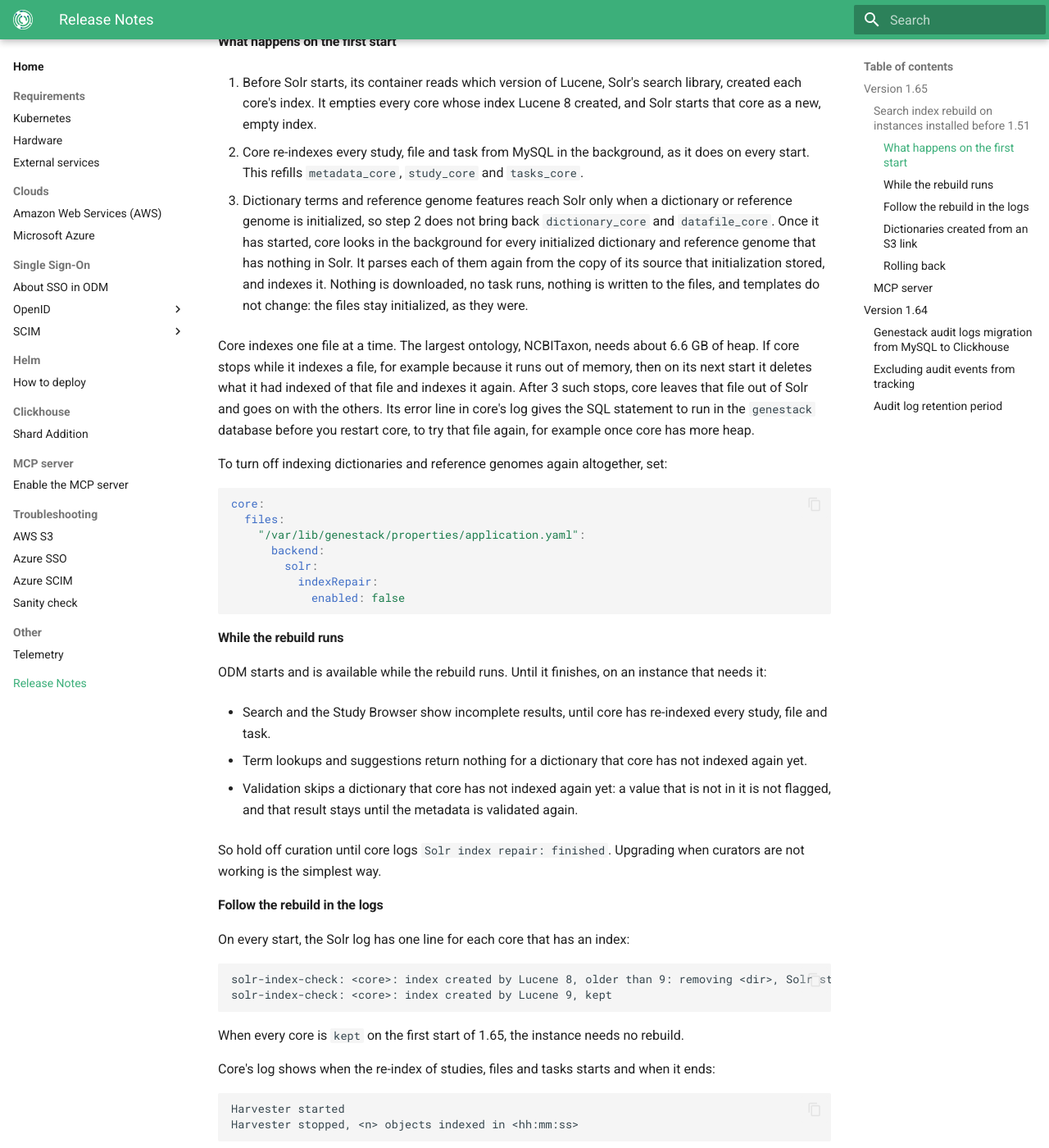
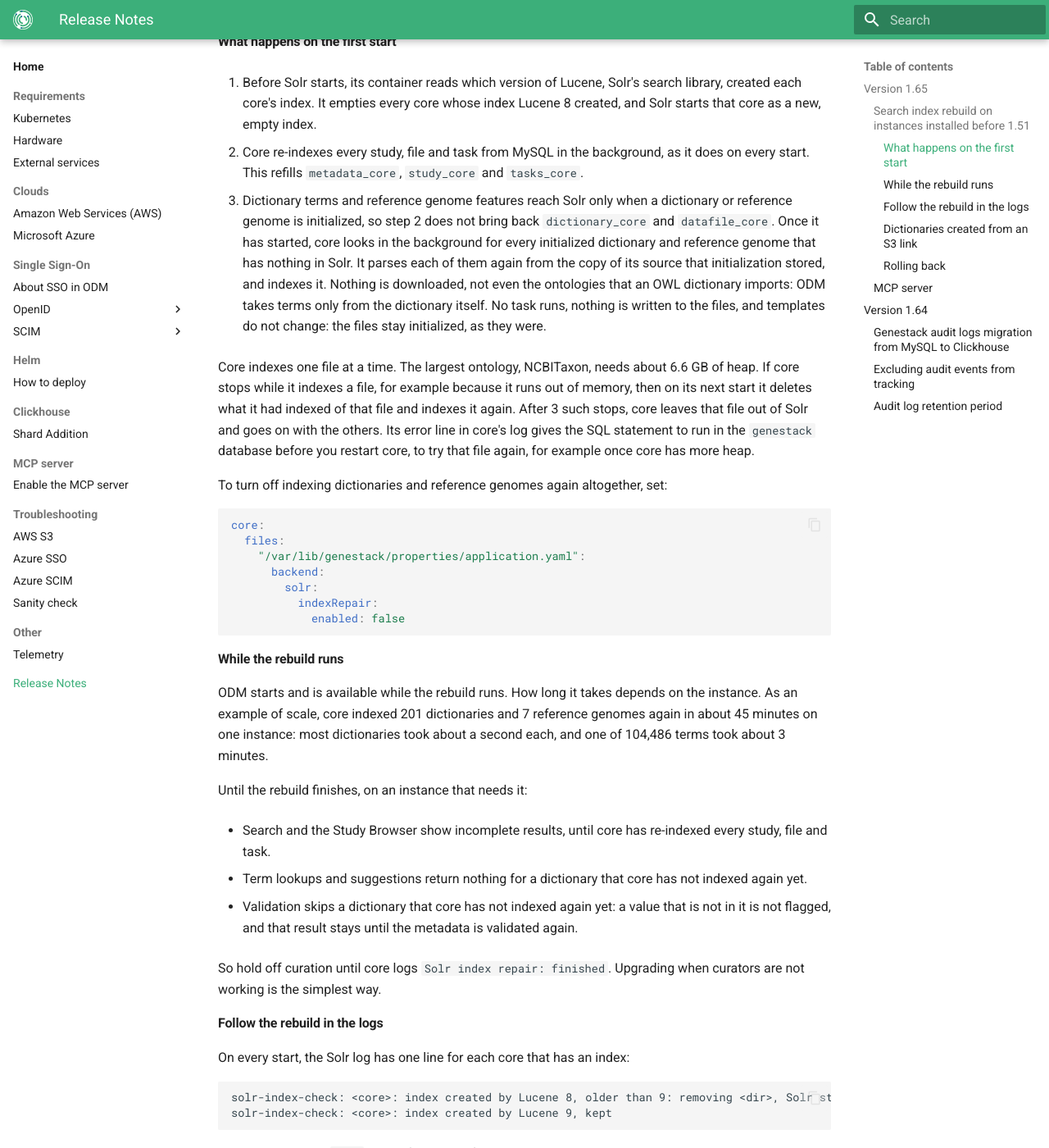
Before and after one commit to genestack/admin-docs, an MkDocs documentation site: the page built from docs/home/release-notes.md, in a window 1280 px wide and 1400 px high, scrolled down 751 px. Shown: the whole window at 82% size. Built offline with MkDocs 1.6.1 and Material for MkDocs 9.7.7, drawn with Linux system fonts in a browser that asks for light colours; the version menu is left out; some of the changed text lies outside the part shown.

Commit message:
ODM-13919: What the rebuild on a real backup showed
On the demo instance's backup, core indexed 201 dictionaries and 7
reference genomes again in about 45 minutes, which the notes now give as an
example of scale. An OWL dictionary's imports are not downloaded either:
core indexes only the dictionary's own terms, and logs each import it skips.

Co-Authored-By: Claude Opus 5.5 <noreply@anthropic.com>

````diff
--- a/docs/home/release-notes.md
+++ b/docs/home/release-notes.md
@@ -32,9 +32,9 @@ log says on the first start, as [Follow the rebuild in the logs](#follow-the-reb
 3. Dictionary terms and reference genome features reach Solr only when a dictionary or reference genome is
    initialized, so step 2 does not bring back `dictionary_core` and `datafile_core`. Once it has started, core looks
    in the background for every initialized dictionary and reference genome that has nothing in Solr. It parses each
-   of them again from the copy of its source that initialization stored, and indexes it. Nothing is downloaded, no
-   task runs, nothing is written to the files, and templates do not change: the files stay initialized, as they
-   were.
+   of them again from the copy of its source that initialization stored, and indexes it. Nothing is downloaded,
+   not even the ontologies that an OWL dictionary imports: ODM takes terms only from the dictionary itself. No task
+   runs, nothing is written to the files, and templates do not change: the files stay initialized, as they were.
 
 Core indexes one file at a time. The largest ontology, NCBITaxon, needs about 6.6 GB of heap. If core stops while it
 indexes a file, for example because it runs out of memory, then on its next start it deletes what it had indexed of
@@ -56,7 +56,11 @@ core:
 
 #### While the rebuild runs
 
-ODM starts and is available while the rebuild runs. Until it finishes, on an instance that needs it:
+ODM starts and is available while the rebuild runs. How long it takes depends on the instance. As an example of
+scale, core indexed 201 dictionaries and 7 reference genomes again in about 45 minutes on one instance: most
+dictionaries took about a second each, and one of 104,486 terms took about 3 minutes.
+
+Until the rebuild finishes, on an instance that needs it:
 
 - Search and the Study Browser show incomplete results, until core has re-indexed every study, file and task.
 
@@ -95,6 +99,9 @@ Solr index repair: indexed dictionary <accession> again in <time>
 Solr index repair: indexed reference genome <accession> again in <time>
 Solr index repair: finished in <time>: <n> files indexed again, <k> failed
 ```
+
+For an OWL dictionary that imports other ontologies, core also logs `Not loading import <iri>` for each import. It
+does not need them.
 
 When something goes wrong, it logs:
 
````
